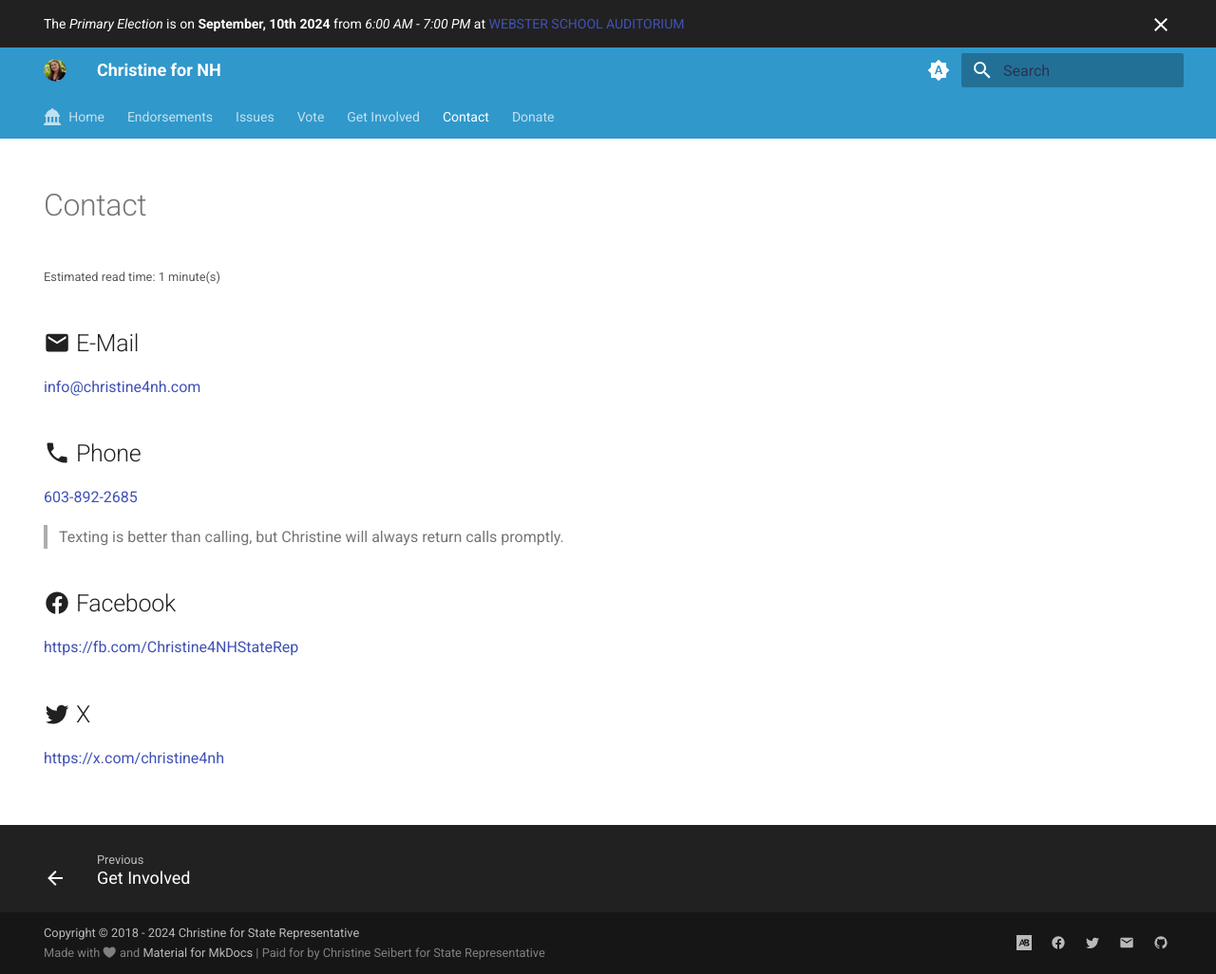
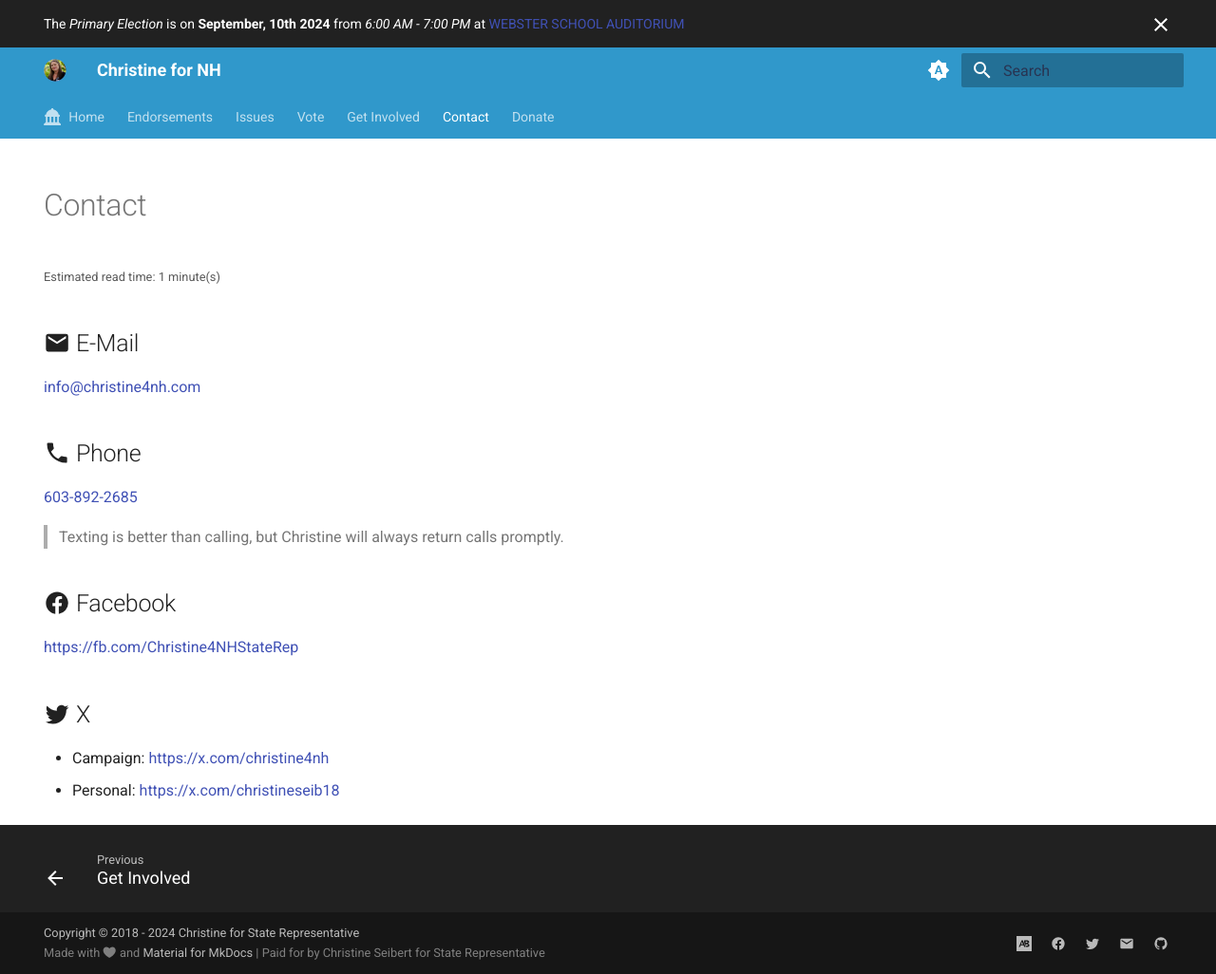
Before and after one commit to christine-seibert/christine-for-nh, an MkDocs documentation site: the page built from docs/contact.md, in a window 1280 px wide and 1026 px high. Shown: the whole window at 95% size. Built offline with MkDocs 1.6.1 and Material for MkDocs 9.7.7, drawn with Linux system fonts in a browser that asks for light colours; plug-ins that fetch from the network failed and are left out; some of the changed lines change nothing that is shown.

Commit message:
docs: update links for personal and campaign x accounts

```diff
--- a/docs/contact.md
+++ b/docs/contact.md
@@ -23,4 +23,5 @@ hide:
 
 ## :material-twitter: X
 
-<https://x.com/christine4nh>
+- Campaign: <https://x.com/christine4nh>
+- Personal: <https://x.com/christineseib18>
--- a/mkdocs.yml
+++ b/mkdocs.yml
@@ -69,7 +69,7 @@ extra:
       link: https://fb.com/christine4NHStateRep
       name: Facebook
     - icon: material/twitter
-      link: https://x.com/christine4nh
+      link: https://x.com/christineseib18
       name: X
     - icon: material/email
       link: mailto:info@christine4nh.com
```
